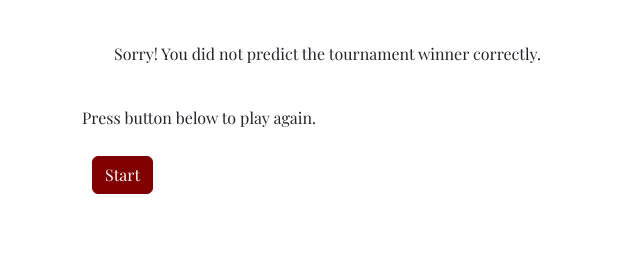
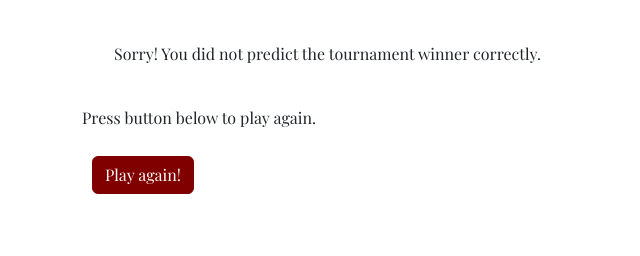
Before and after one commit to rjrichards27/biostats_finalproject_hp, a Flask app: template src/templates/bracket5_results.html in a window 1280 px wide. Shown: the part 230-486 px from the top of the page, without its empty margins (0-640 px from the left). Run offline with Flask 3, Linux system fonts and the light colour scheme; the template is opened without the code that fills it, so the values that code supplies are empty; parts of the project's set-up code (start-up, migrations or seed data) failed here and were passed over.

Commit message:
fixed button on results page

```diff
--- a/src/templates/bracket5_results.html
+++ b/src/templates/bracket5_results.html
@@ -58,8 +58,8 @@
             <br>
             <p> Press button below to play again. </p>
             <p><a href=rounds>
-                    <button style="background-color: maroon; border-color: maroon;"
-                        class="btn btn-primary">Start</button>
+                    <button style="background-color: maroon; border-color: maroon;" class="btn btn-primary">Play
+                        again!</button>
                 </a></p>
         </div>
     </div>
```
